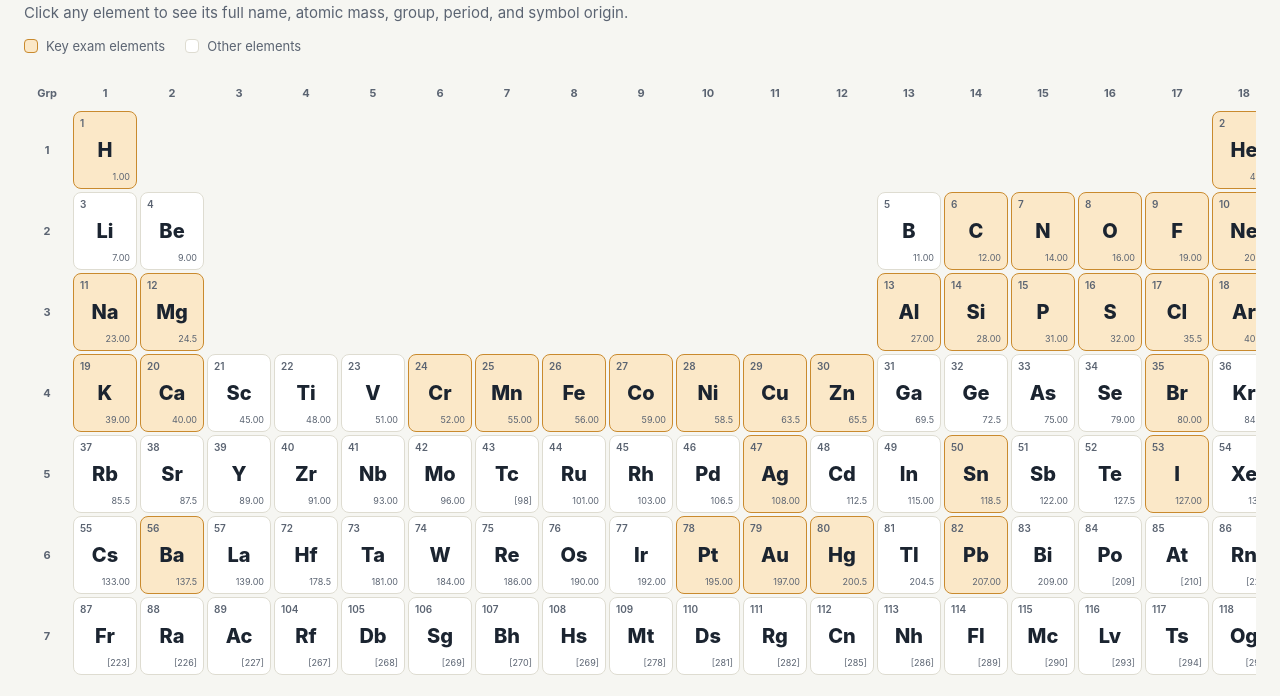
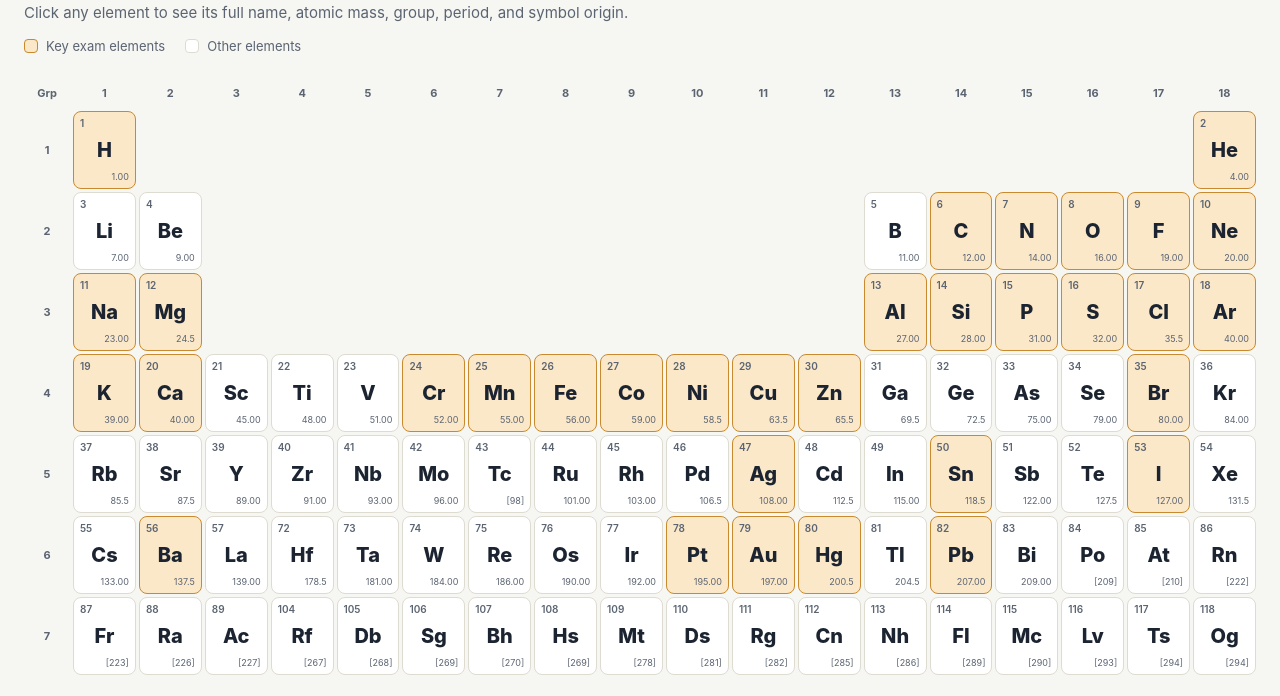
Before and after one commit to Anandhavaradhan/study-simulations, a plain HTML site: page periodic_table.html in a window 1280 px wide. Shown: the part 84-780 px from the top of the page. Drawn offline with Linux system fonts and the light colour scheme.

Commit message:
Periodic table: fit the table to the screen
The grid had fixed 64px columns (about 1,250px wide), so on a 1,280px laptop
screen the last column (He, Ne, Ar...) sat behind a horizontal scrollbar.
Columns now stretch to the page and scroll only on screens narrower
than 960px.

Co-Authored-By: Claude Opus 5.5 <noreply@anthropic.com>
Claude-Session: https://claude.ai/code/session_01FFNkQ7HKqK4TXKXB5K6qjG

```diff
--- a/periodic_table.html
+++ b/periodic_table.html
@@ -61,10 +61,11 @@
   .table-scroll { overflow-x: auto; padding-bottom: 8px; }
   .grid {
     display: grid;
-    grid-template-columns: 46px repeat(18, 64px);
+    grid-template-columns: 46px repeat(18, minmax(48px, 1fr));
     grid-template-rows: 30px repeat(7, 78px) 18px repeat(2, 78px);
     gap: 3px;
-    width: max-content;
+    width: 100%;
+    min-width: 960px;
   }
   .rowlabel, .gnum {
     display: flex;
```
